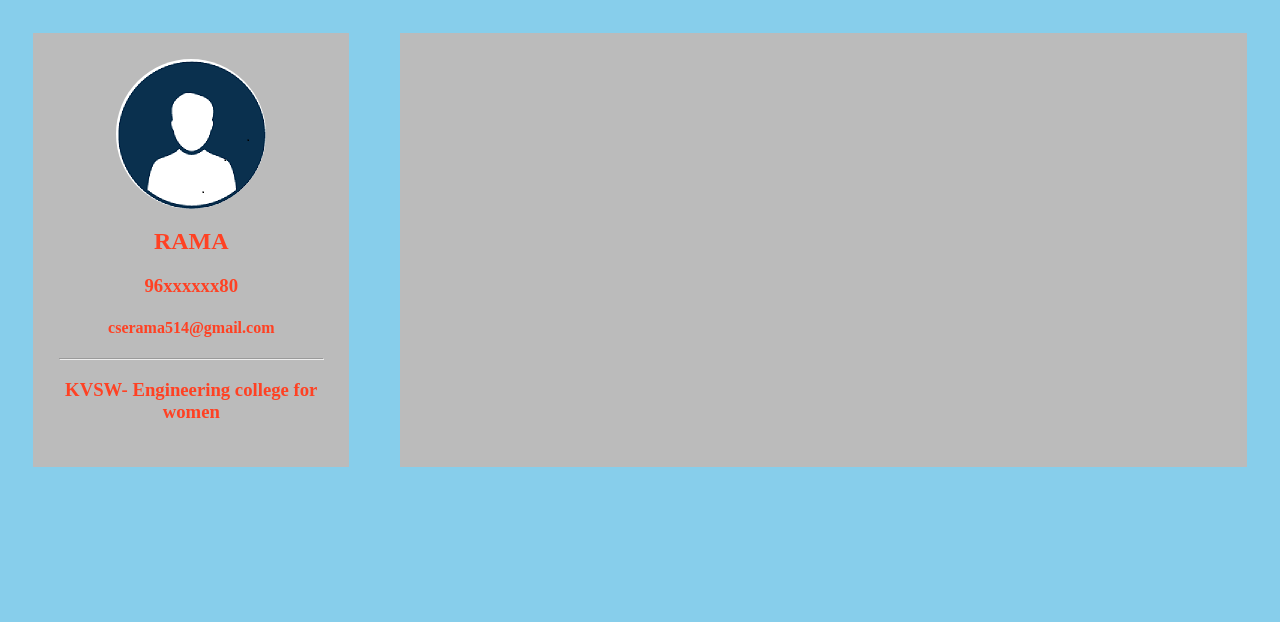
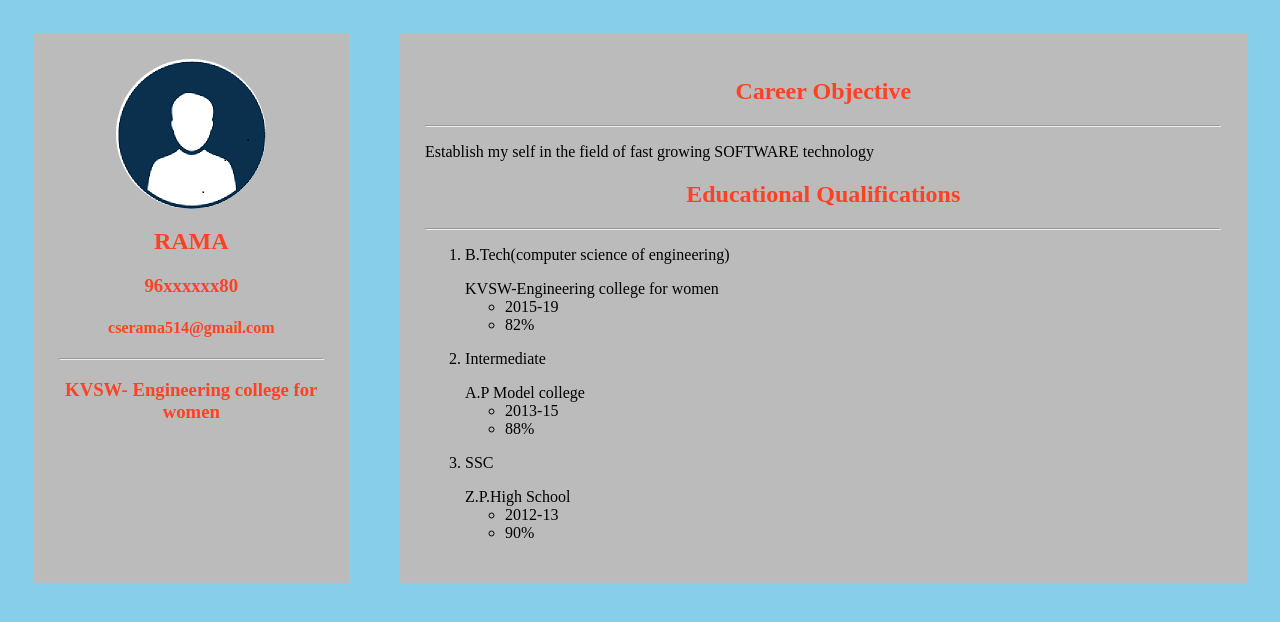
Before and after one commit to BoyaRamasubbamma/resume, a plain HTML site: page index.html in a window 1280 px wide. Drawn offline with Linux system fonts and the light colour scheme.

Commit message:
first commit

```diff
--- a/index.html
+++ b/index.html
@@ -16,7 +16,7 @@
       <h3>KVSW- Engineering college for women</h3>
     </div>
     <div class="content-card">
-        </div>
   </div>
+  <script type="text/javascript" src="script/main.js"></script>
 </body>
 </html>
--- /dev/null
+++ b/resources/data.json
@@ -0,0 +1,23 @@
+{
+  "basics":{
+    "objective":"Establish my self in the field of fast growing SOFTWARE technology "
+  },
+  "education":[
+  {
+
+    "degree":"B.Tech(computer science of engineering)",
+    "college":"KVSW-Engineering college for women",
+    "data":["2015-19","82%"]
+},
+  {
+    "degree":"Intermediate",
+    "college":"A.P Model college",
+    "data":["2013-15","88%"]
+  },
+  {
+    "degree":"SSC",
+    "college":"Z.P.High School",
+    "data":["2012-13","90%"]
+  }
+]
+}
--- /dev/null
+++ b/script/main.js
@@ -0,0 +1,57 @@
+function getfile(file,callback){
+  var xhr=new XMLHttpRequest();
+  xhr.overrideMimeType("application/json");
+  xhr.open("GET",file,true)
+  xhr.onreadystatechange=function(){
+    if(xhr.readyState===4 && xhr.status=="200"){
+      callback(xhr.responseText);
+    }
+  };
+  xhr.send();
+}
+
+getfile("resources/data.json",function(text){
+  let data=JSON.parse(text);
+  console.log(data);
+  career(data.basics);
+  education(data.education);
+})
+
+var right_child=document.querySelector(".content-card");
+  function career(info){
+    var h2=document.createElement("h2");
+    h2.textContent="Career Objective";
+    right_child.appendChild(h2);
+    var hr=document.createElement("hr");
+    right_child.appendChild(hr);
+    var career_info=document.createElement("p");
+    career_info.textContent=info.objective;
+    right_child.appendChild(career_info);
+  }
+
+  function education(edu){
+    var edu_title=document.createElement("h2");
+  edu_title.textContent="Educational Qualifications"
+right_child.appendChild(edu_title);
+var hr=document.createElement("hr");
+right_child.appendChild(hr);
+var ol=document.createElement("ol");
+right_child.appendChild(ol);
+for(var i=0; i<edu.length; i++)
+{
+  var li =document.createElement("li");
+li.textContent=edu[i].degree;
+ol.appendChild(li);
+var p=document.createElement("p");
+p.textContent=edu[i].college;
+ol.appendChild(p);
+  console.log(edu[i].data.length);
+  var sub_ul=document.createElement("ul");
+  p.appendChild(sub_ul);
+for(var j=0; j<edu[i].data.length; j++){
+  var sub_li=document.createElement("li");
+  sub_li.textContent=edu[i].data[j];
+  sub_ul.appendChild(sub_li);
+  }
+}
+}
```
Also changed, not shown: script/data.json (added, +23 -0 lines).
